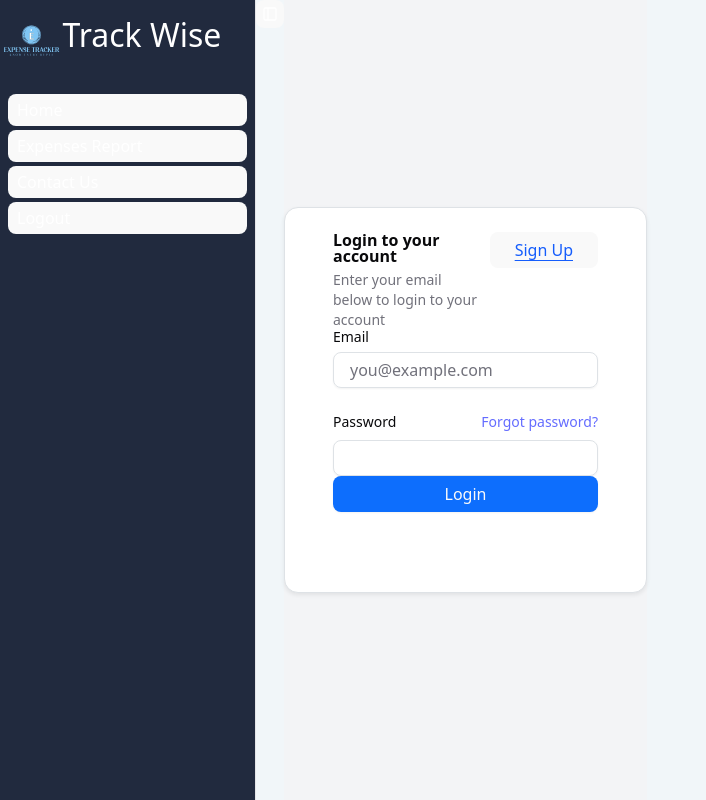
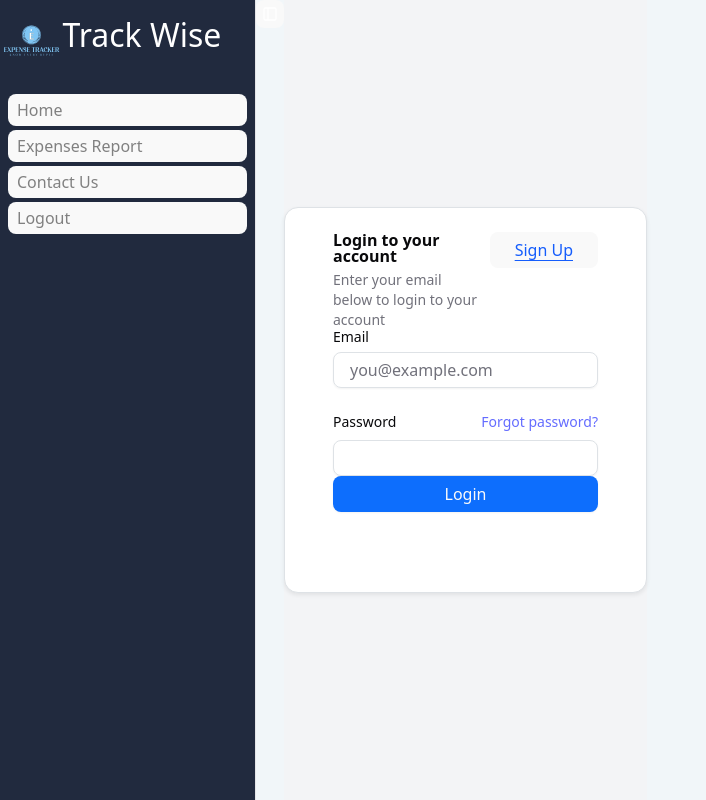
Before and after one commit to Mahesh131005/Trackwise, a React (Vite) app: page / in a window 1280 px wide. Shown: the whole page, without its empty margins (0-706 px from the left). Built offline with nearby package versions, Linux system fonts and the light colour scheme.

Commit message:
Update color  app-sidebar.jsx

```diff
--- a/src/app-sidebar.jsx
+++ b/src/app-sidebar.jsx
@@ -34,18 +34,18 @@ import {
             <SidebarGroup>
             <SidebarMenu  className="list-none p-0">
               <SidebarMenuItem>
-                <SidebarMenuButton style={{backgroundColor:"FFD66B",color:"white"}}
+                <SidebarMenuButton style={{backgroundColor:"FFD66B",color:"grey"}}
               onClick={()=>navigate("/home")}
                >Home</SidebarMenuButton>
               </SidebarMenuItem>
               <SidebarMenuItem>
-                <SidebarMenuButton style={{backgroundColor:"FFD66B",color:"white"}} onClick={()=>navigate("/reports")}>Expenses Report</SidebarMenuButton>
+                <SidebarMenuButton style={{backgroundColor:"FFD66B",color:"grey"}} onClick={()=>navigate("/reports")}>Expenses Report</SidebarMenuButton>
               </SidebarMenuItem>
                <SidebarMenuItem>
-                <SidebarMenuButton style={{backgroundColor:"FFD66B",color:"white"}} onClick={() => alert("Contact us at: mahesh131005@gmail.com")}>Contact Us</SidebarMenuButton>
+                <SidebarMenuButton style={{backgroundColor:"FFD66B",color:"grey"}} onClick={() => alert("Contact us at: mahesh131005@gmail.com")}>Contact Us</SidebarMenuButton>
               </SidebarMenuItem>
                <SidebarMenuItem>
-                <SidebarMenuButton style={{backgroundColor:"FFD66B",color:"white"}} onClick={()=>handleLogout()}>Logout</SidebarMenuButton>
+                <SidebarMenuButton style={{backgroundColor:"FFD66B",color:"grey"}} onClick={()=>handleLogout()}>Logout</SidebarMenuButton>
               </SidebarMenuItem>
             </SidebarMenu>
             </SidebarGroup>
```
